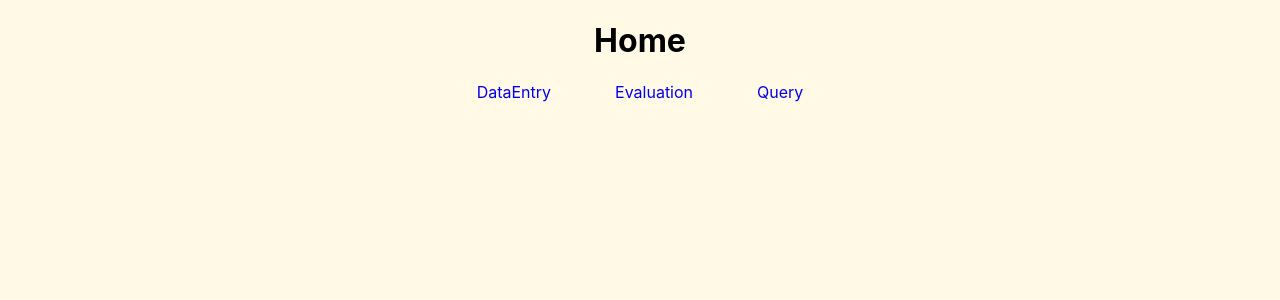
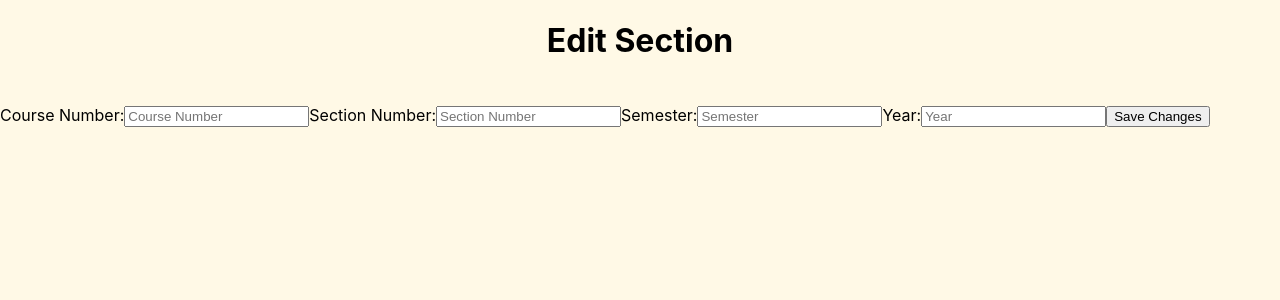
Before and after one commit to alexchans/DatabaseProject, a React (Create React App) app: page /edit-evaluation/1 in a window 1280 px wide. Before the commit this address led to /home. Shown: the top 300 px of the page. Built offline with nearby package versions, Linux system fonts and the light colour scheme; no server answers.

Commit message:
EditEvaluation.js

```diff
--- a/src/App.js
+++ b/src/App.js
@@ -15,6 +15,7 @@ import Degree_Query from './Degree_Query';
 import Course_Query from './Course_Query';
 import Instructor_Query from './Instructor_Query';
 import Evaluation_Query from './Evaluation_Query';
+import EditEvaluation from './EditEvaluation';
 
 function App() {
   return (
@@ -35,6 +36,7 @@ function App() {
         <Route path="/Course_Query" element={<Course_Query />} />
         <Route path="/Instructor_Query" element={<Instructor_Query />} />
         <Route path="/Evaluation_Query" element={<Evaluation_Query />} />
+        <Route path="/edit-evaluation/:id" element={<EditEvaluation />} />
         <Route path="*" element={<Navigate to="/home" replace />} />
       </Routes>
     </Router>
--- /dev/null
+++ b/src/EditEvaluation.js
@@ -0,0 +1,85 @@
+import React, { useState, useEffect } from 'react';
+import axios from 'axios';
+import { useNavigate, useParams } from 'react-router-dom';
+
+function EditEvaluation() {
+    const [section, setSection] = useState({
+        courseNumber: '',
+        sectionNumber: '',
+        semester: '',
+        year: '',
+        instructorId: '',
+        enrolledStudents: ''
+    });
+    const navigate = useNavigate();
+    const { id } = useParams();
+
+    useEffect(() => {
+        axios.get(`http://localhost:8080/sections/${id}`)
+            .then(response => {
+                setSection(response.data);
+            })
+            .catch(error => {
+                console.log(error);
+                alert('Error fetching section data');
+            });
+    }, [id]);
+
+    const handleChange = (e) => {
+        const { name, value } = e.target;
+        setSection(prevState => ({
+            ...prevState,
+            [name]: value
+        }));
+    };
+
+    const handleSubmit = (e) => {
+        e.preventDefault();
+        axios.put(`http://localhost:8080/sections/${id}`, section)
+            .then(response => {
+                alert('Section updated successfully');
+                navigate('/Evaluation'); // Assuming this is the path you want to return to after the update
+            })
+            .catch(error => {
+                alert('Failed to update section');
+                console.error('Update error:', error);
+            });
+    };
+
+    return (
+        <form onSubmit={handleSubmit}>
+            <h1>Edit Section</h1>
+            <label>Course Number:</label>
+            <input
+                name="courseNumber"
+                value={section.courseNumber}
+                onChange={handleChange}
+                placeholder="Course Number"
+            />
+            <label>Section Number:</label>
+            <input
+                name="sectionNumber"
+                value={section.sectionNumber}
+                onChange={handleChange}
+                placeholder="Section Number"
+            />
+            <label>Semester:</label>
+            <input
+                name="semester"
+                value={section.semester}
+                onChange={handleChange}
+                placeholder="Semester"
+            />
+            <label>Year:</label>
+            <input
+                name="year"
+                value={section.year}
+                onChange={handleChange}
+                placeholder="Year"
+            />
+            <button type="submit">Save Changes</button>
+        </form>
+    );
+}
+
+export default EditEvaluation;
--- a/src/Evaluation.js
+++ b/src/Evaluation.js
@@ -1,21 +1,21 @@
 import React from 'react';
 import axios from 'axios';
+import { useNavigate } from 'react-router-dom';
 
-class Evaluation extends React.Component {
+class EvaluationClass extends React.Component {
     constructor(props) {
         super(props);
         this.state = {
-            buttonClicked: false,
             degreeId: '',
             semester: '',
             instructor: '',
-            sections: [],  // State to hold fetched sections
+            sections: [],
             message: { text: '', type: '' }
         };
 
-        // Bind handlers
         this.handleChange = this.handleChange.bind(this);
         this.handleSubmit = this.handleSubmit.bind(this);
+        this.handleEditClick = this.handleEditClick.bind(this);
     }
 
     handleChange(event) {
@@ -28,11 +28,9 @@ class Evaluation extends React.Component {
         const { degreeId, semester, instructor } = this.state;
         axios.post(`http://localhost:8080/Evaluation/${degreeId}/${semester}/${instructor}`)
             .then(response => {
-                // Sort the sections by year in descending order
-                const sections = response.data.sort((a, b) => b.year - a.year);
-
+                const sortedSections = response.data.sort((a, b) => b.year - a.year);
                 this.setState({
-                    sections: sections,  // Set the sorted sections to state
+                    sections: sortedSections,
                     message: { text: 'Data fetched successfully!', type: 'success' }
                 });
             })
@@ -42,57 +40,44 @@ class Evaluation extends React.Component {
                 });
                 console.error('Fetching error:', error);
             });
-        this.setState({ buttonClicked: true });
     }
 
+    handleEditClick(sectionId) {
+        this.props.navigate(`/edit-evaluation/${sectionId}`);
+    }
 
     render() {
-        const { buttonClicked, degreeId, semester, instructor, sections, message } = this.state;
+        const { degreeId, semester, instructor, sections, message } = this.state;
         return (
             <div>
                 <h1>Enter Evaluation</h1>
                 <form onSubmit={this.handleSubmit}>
-                    <label htmlFor="degreeId"> Degree ID</label>
-                    <input
-                        type="text"
-                        id="degreeId"
-                        value={degreeId}
-                        onChange={this.handleChange}
-                    />
-                    <label htmlFor="semester"> Semester</label>
-                    <input
-                        type="text"
-                        id="semester"
-                        value={semester}
-                        onChange={this.handleChange}
-                    />
-                    <label htmlFor="instructor"> Instructor</label>
-                    <input
-                        type="text"
-                        id="instructor"
-                        value={instructor}
-                        onChange={this.handleChange}
-                    />
-                    <button type="submit">Change Sections</button>
+                    <label htmlFor="degreeId">Degree ID</label>
+                    <input type="text" id="degreeId" value={degreeId} onChange={this.handleChange} />
+                    <label htmlFor="semester">Semester</label>
+                    <input type="text" id="semester" value={semester} onChange={this.handleChange} />
+                    <label htmlFor="instructor">Instructor</label>
+                    <input type="text" id="instructor" value={instructor} onChange={this.handleChange} />
+                    <button type="submit">Fetch Sections</button>
                 </form>
                 {message.text && (
-                    <div className={message.type}>
-                        {message.text}
-                    </div>
+                    <div className={message.type}>{message.text}</div>
                 )}
                 <h2>Sections:</h2>
-                {
-                    buttonClicked && sections.length === 0 ?
-                    <p>No Courses!</p> :
-                    sections.map((section, index) => (
-                        <div key={index}>
-                            <p> {semester} {section.year} - {section.courseNumber} {section.sectionNumber} </p>
-                        </div>
-                    ))
-                }
+                {sections.map((section, index) => (
+                    <div key={index}>
+                        <p>{semester} {section.year} - {section.courseNumber} {section.sectionNumber}</p>
+                        <button onClick={() => this.handleEditClick(section.id)}>Edit</button>
+                    </div>
+                ))}
             </div>
         );
     }
 }
 
+function Evaluation() {
+    const navigate = useNavigate();
+    return <EvaluationClass navigate={navigate} />;
+}
+
 export default Evaluation;
```
